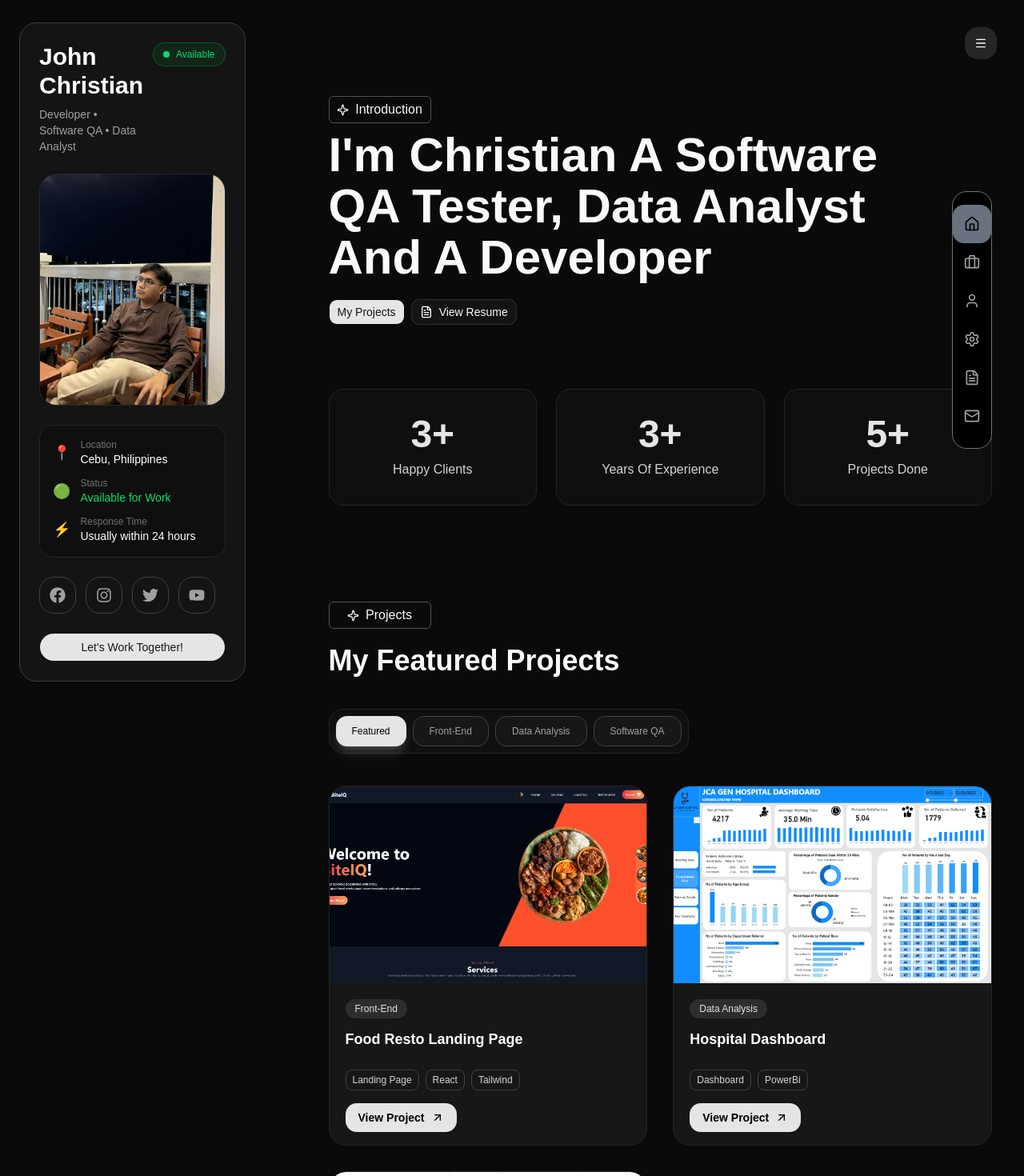
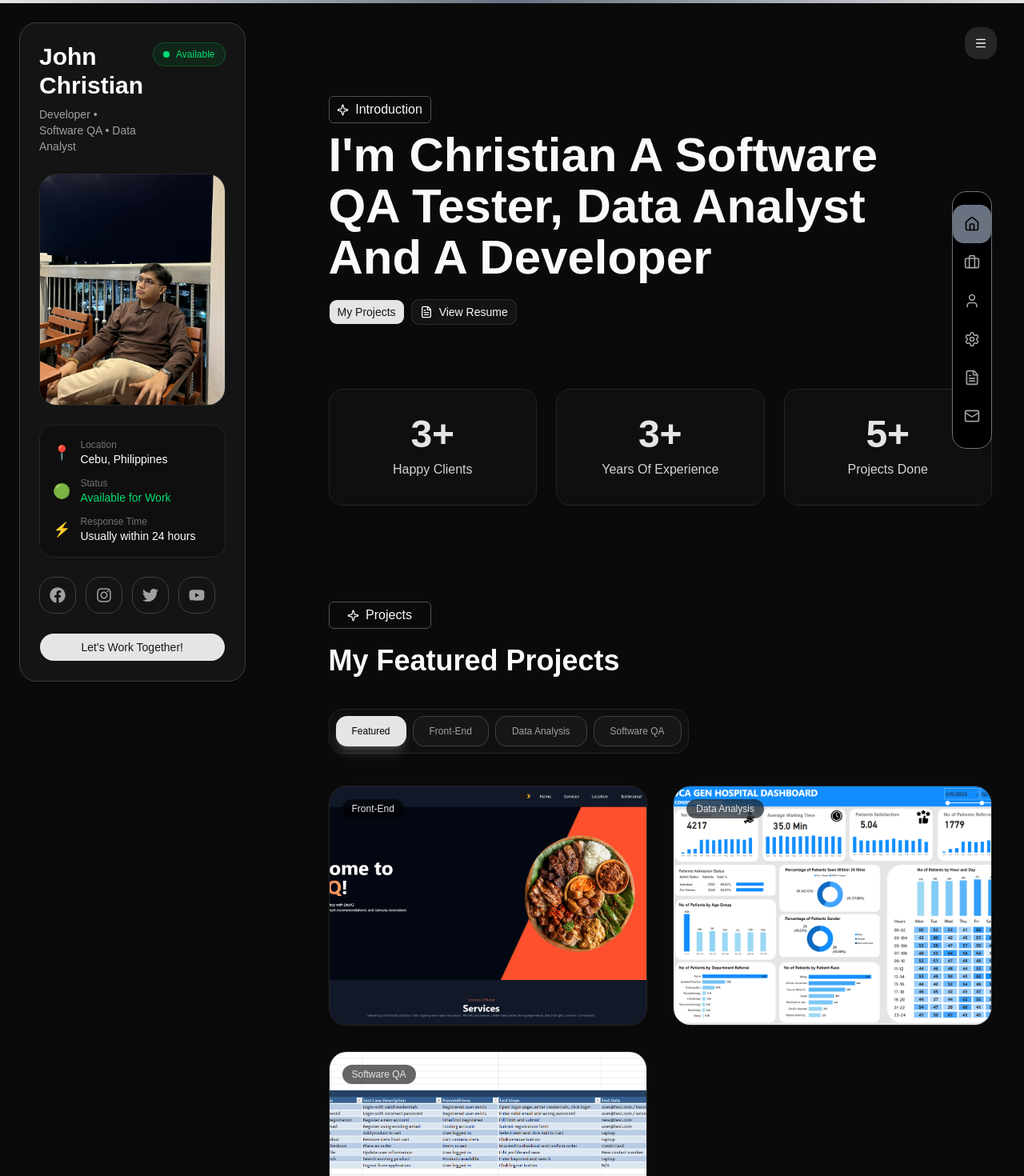
Before and after one commit to iannxxzz/john-christian-portfolio, a React (Vite) app: page / in a window 1280 px wide. Shown: the top 1470 px of the page at 80% size. Built offline with nearby package versions, Linux system fonts and the light colour scheme; a web font is replaced by a local one.

Commit message:
Additional

```diff
--- a/src/App.tsx
+++ b/src/App.tsx
@@ -8,10 +8,13 @@ import { About } from "@/components/About"
 import { Services } from "@/components/Services"
 import { Resume } from "@/components/Resume"
 import { Contact } from "@/components/Contact"
+import { ScrollProgress } from "@/components/ScrollProgress"
+import { BackToTop } from "@/components/BackToTop"
 
 // }
 export const App = () => {
   useEffect (() => {
+    document.documentElement.classList.add("dark")
     const lenis = new Lenis()
 
     function raf(time: any) {
@@ -26,6 +29,8 @@ export const App = () => {
 
   return (
     <main className="flex flex-col container mx-auto p-10 max-w-4xl lg:pr-10 lg:pl-10 lg:max-w-6xl">
+      <ScrollProgress />
+      <BackToTop />
       <Hero />
       <Stats />
       <Projects />
--- /dev/null
+++ b/src/components/BackToTop.tsx
@@ -0,0 +1,61 @@
+import { useEffect, useState } from "react"
+import { ChevronUp } from "lucide-react"
+import { motion, AnimatePresence } from "motion/react"
+
+export const BackToTop = () => {
+  const [visible, setVisible] = useState(false)
+
+  useEffect(() => {
+    const handleScroll = () => {
+      setVisible(window.scrollY > 500)
+    }
+
+    window.addEventListener("scroll", handleScroll)
+
+    return () => window.removeEventListener("scroll", handleScroll)
+  }, [])
+
+  const scrollToTop = () => {
+    window.scrollTo({
+      top: 0,
+      behavior: "smooth",
+    })
+  }
+
+  return (
+    <AnimatePresence>
+      {visible && (
+        <motion.button
+          initial={{ opacity: 0, y: 20, scale: 0.8 }}
+          animate={{ opacity: 1, y: 0, scale: 1 }}
+          exit={{ opacity: 0, y: 20, scale: 0.8 }}
+          transition={{ duration: 0.2 }}
+          onClick={scrollToTop}
+          className="
+                    fixed
+                    bottom-6
+                    right-6
+                    z-50
+                    flex
+                    h-12
+                    w-12
+                    items-center
+                    justify-center
+                    rounded-full
+                    bg-white/10
+                    backdrop-blur-md
+                    border
+                    border-white/10
+                    text-white
+                    shadow-lg
+                    hover:scale-110
+                    hover:border-primary
+                    transition-all
+                    "
+        >
+          <ChevronUp size={22} />
+        </motion.button>
+      )}
+    </AnimatePresence>
+  )
+}
--- a/src/components/Hero.tsx
+++ b/src/components/Hero.tsx
@@ -3,7 +3,7 @@ import { useState } from "react"
 import { fadeUp, staggerContainer } from "@/lib/animations"
 import { Button } from "@/components/ui/button"
 import { SparkleIcon, FileText } from "lucide-react"
-import { ResumeModal } from "@/components/ResumeModal"
+
 
 
 
@@ -26,10 +26,8 @@ export const Hero = () => {
                 <Button variant="outline" onClick={() => setResumeOpen(true)} className="gap-2">
                     <FileText className="h-4 w-4" />
                     View Resume
-
                 </Button>
             </motion.div>
-            <ResumeModal open={resumeOpen} onClose={() => setResumeOpen(false)} />
 
         </motion.section>
     )
--- a/src/components/Profile.tsx
+++ b/src/components/Profile.tsx
@@ -2,6 +2,7 @@ import { Button } from "@/components/ui/button"
 import { motion } from "motion/react"
 
 import { socialLinks } from "@/constants"
+import { ThemeToggle } from "./ThemeToggle"
 
 export const Profile = () => {
 return ( <aside
@@ -11,10 +12,9 @@ return ( <aside
                 {/* Header */}
                 <div className="flex flex-col sm:flex-row sm:items-start sm:justify-between gap-3">
                     <div>
-                        <h1 className="text-2xl sm:text-3xl font-bold">
+                        <h1 className="text-2xl sm:text-3xl font-bold text-gray-900 dark:text-white">
                         John Christian
                         </h1>
-
                         <p className="mt-2 text-xs sm:text-sm text-neutral-400">
                         Developer • Software QA • Data Analyst
                         </p>
@@ -31,6 +31,8 @@ return ( <aside
                             </span>
                         Available
                     </motion.div>
+
+
 
                 </div>
 
--- a/src/components/ProjectCard.tsx
+++ b/src/components/ProjectCard.tsx
@@ -1,6 +1,5 @@
 import { motion } from "motion/react"
 import { ArrowUpRight } from "lucide-react"
-
 import type { ProjectType } from "@/types"
 
 export const ProjectCard = ({
@@ -18,64 +17,94 @@ animate={{ opacity: 1, y: 0 }}
 transition={{ duration: 0.35 }}
 className="
 group
-h-[450px]
+relative
 overflow-hidden
 rounded-3xl
 border
 border-neutral-800
 bg-neutral-900
-flex
-flex-col
-transition-all
-duration-300
-hover:-translate-y-2
-hover:border-primary/50
-hover:shadow-xl
-hover:shadow-primary/10
+h-[300px]
+cursor-pointer
 "
 >
-{/* Image Section */} <div className="h-[55%] overflow-hidden"> <img
+{/* Background Image */} <img
      src={imgSrc}
      alt={title}
      className="
+       absolute
+       inset-0
        h-full
        w-full
        object-cover
-         transition-transform
-         duration-700
-         group-hover:scale-105
+       transition-all
+       duration-500
+       group-hover:scale-110
+       group-hover:blur-md
+       group-hover:brightness-50
      "
-     /> </div>
+   />
 
-  {/* Content Section */}
-  <div className="h-[45%] p-5 flex flex-col">
-    <span className="w-fit rounded-full bg-primary/10 px-3 py-1 text-xs font-medium text-primary">
+
+  {/* Category Badge */}
+  <div
+    className="
+      absolute
+      top-4
+      left-4
+      z-10
+      rounded-full
+      bg-black/60
+      px-3
+      py-1
+      text-xs
+      font-medium
+      text-primary
+      backdrop-blur-md
+    "
+  >
     {category}
-    </span>
+  </div>
 
-    <h3 className="mt-3 text-lg font-bold text-white">
+  {/* Content Overlay */}
+  <div
+    className="
+      absolute
+      inset-0
+      z-20
+      flex
+      flex-col
+      justify-end
+      p-6
+      opacity-0
+      translate-y-6
+      transition-all
+      duration-500
+      group-hover:opacity-100
+      group-hover:translate-y-0
+    "
+  >
+    <h3 className="text-xl font-bold text-white">
       {title}
     </h3>
 
-    <p className="mt-2 text-sm text-neutral-400 line-clamp-3">
+    <p className="mt-2 text-sm text-neutral-200 line-clamp-3">
       {description}
     </p>
 
-    <div className="mt-4 mb-4 flex flex-wrap gap-2">
+    <div className="mt-4 flex flex-wrap gap-2">
       {tags.map((tag) => (
         <span
           key={tag}
           className="
             rounded-md
             border
-            border-neutral-700
+            border-white/20
+            bg-white/10
             px-2
             py-1
             text-xs
-            text-neutral-300
-            transition-colors
-            hover:border-primary
-            hover:text-primary
+            text-white
+            backdrop-blur-sm
           "
         >
           {tag}
@@ -88,7 +117,7 @@ hover:shadow-primary/10
       target="_blank"
       rel="noopener noreferrer"
       className="
-        mt-auto
+        mt-5
         inline-flex
         w-fit
         items-center
@@ -101,10 +130,7 @@ hover:shadow-primary/10
         font-semibold
         text-black
         transition-all
-        duration-300
         hover:scale-105
-        hover:shadow-lg
-        hover:shadow-primary/30
       "
     >
       View Project
@@ -113,6 +139,5 @@ hover:shadow-primary/10
   </div>
 </motion.div>
 
-
 )
 }
--- a/src/components/Projects.tsx
+++ b/src/components/Projects.tsx
@@ -5,6 +5,7 @@ import { projectsData } from "@/constants"
 
 import { SectionHeader } from "@/components/SectionHeader"
 import { ProjectCard } from "@/components/ProjectCard"
+import { ThemeToggle } from "@/components/ThemeToggle"
 
 export const Projects = () => {
   const [activeFilter, setActiveFilter] = useState("Featured")
--- /dev/null
+++ b/src/components/ScrollProgress.tsx
@@ -0,0 +1,30 @@
+import { motion, useScroll, useSpring } from "motion/react"
+
+export const ScrollProgress = () => {
+  const { scrollYProgress } = useScroll()
+
+  const scaleX = useSpring(scrollYProgress, {
+    stiffness: 100,
+    damping: 30,
+    restDelta: 0.001,
+  })
+
+  return (
+    <motion.div
+  className="
+    fixed
+    top-0
+    left-0
+    right-0
+    h-1
+    origin-left
+    bg-gradient-to-r
+    from-primary
+    via-gray-500
+    to-primary
+    z-[9999]
+  "
+  style={{ scaleX }}
+/>
+  )
+}
--- /dev/null
+++ b/src/components/ThemeToggle.tsx
@@ -0,0 +1,65 @@
+import { useEffect, useState } from "react"
+import { Moon, Sun } from "lucide-react"
+
+export const ThemeToggle = () => {
+  const [darkMode, setDarkMode] = useState(false)
+
+  useEffect(() => {
+    const savedTheme = localStorage.getItem("theme")
+
+    if (savedTheme === "dark") {
+      document.documentElement.classList.add("dark")
+      setDarkMode(true)
+    }
+  }, [])
+
+  const toggleTheme = () => {
+        const isDark = !darkMode
+
+        console.log("Dark mode:", isDark)
+
+        setDarkMode(isDark)
+
+        if (isDark) {
+            document.documentElement.classList.add("dark")
+            localStorage.setItem("theme", "dark")
+        } else {
+            document.documentElement.classList.remove("dark")
+            localStorage.setItem("theme", "light")
+        }
+
+        console.log(document.documentElement.className)
+    }
+
+  return (
+    <button
+      onClick={toggleTheme}
+      className="
+        mt-3
+        flex
+        items-center
+        gap-2
+        rounded-full
+        border
+        border-neutral-700
+        px-3
+        py-2
+        text-sm
+        transition-all
+        hover:border-primary
+      "
+    >
+      {darkMode ? (
+        <>
+          <Moon className="size-4" />
+          Dark Mode
+        </>
+      ) : (
+        <>
+          <Sun className="size-4" />
+          Light Mode
+        </>
+      )}
+    </button>
+  )
+}
--- a/src/index.css
+++ b/src/index.css
@@ -1,9 +1,9 @@
 @import "tailwindcss";
 @import "tw-animate-css";
-@import "shadcn/tailwind.css";
+/* @import "shadcn/tailwind.css"; */
 @import "@fontsource-variable/geist";
 
-@custom-variant dark (&:is(.dark *));
+@custom-variant dark (&:where(.dark *));
 
 @theme inline {
     --font-heading: var(--font-sans);
```
Lines whose indentation alone changed are shown as unchanged.
